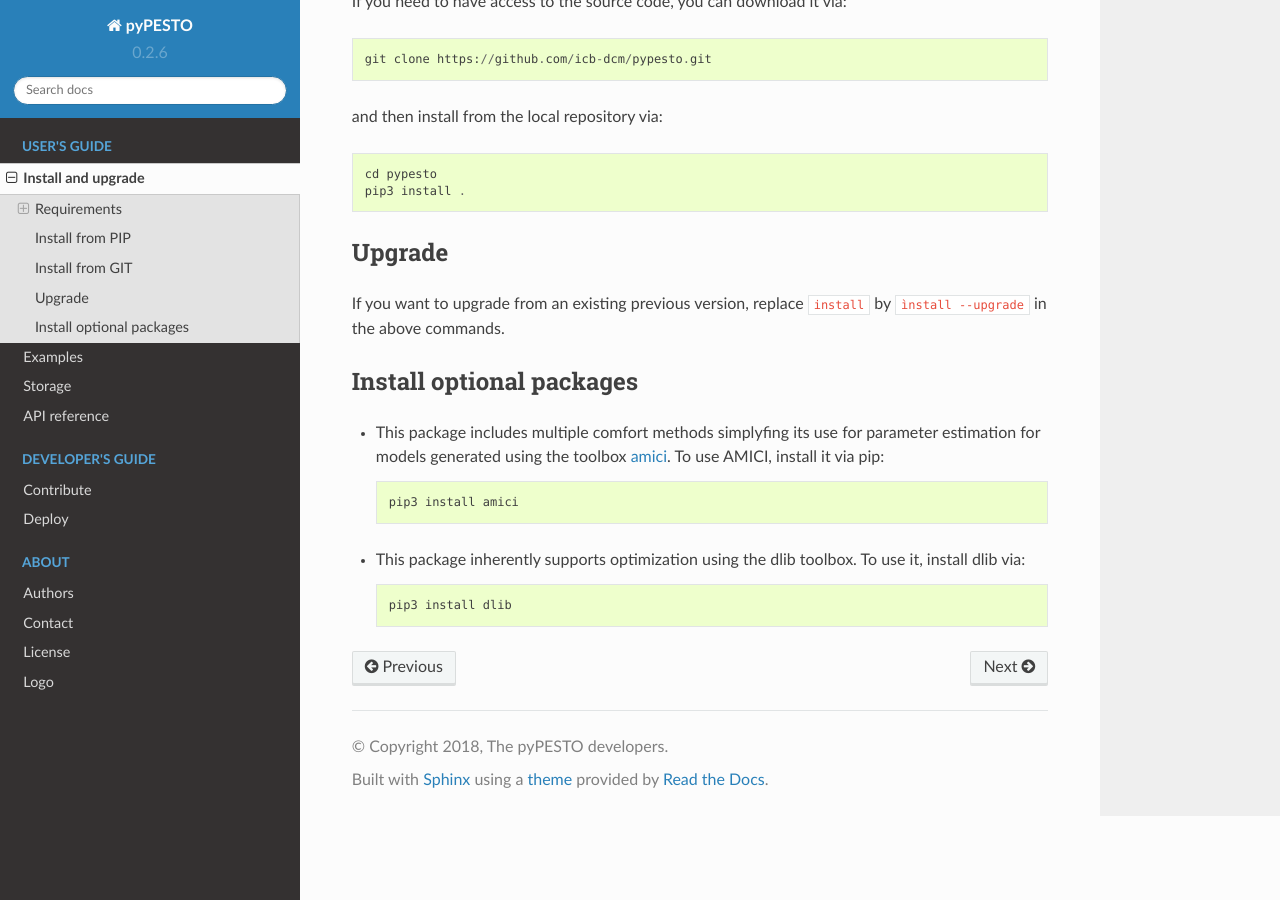
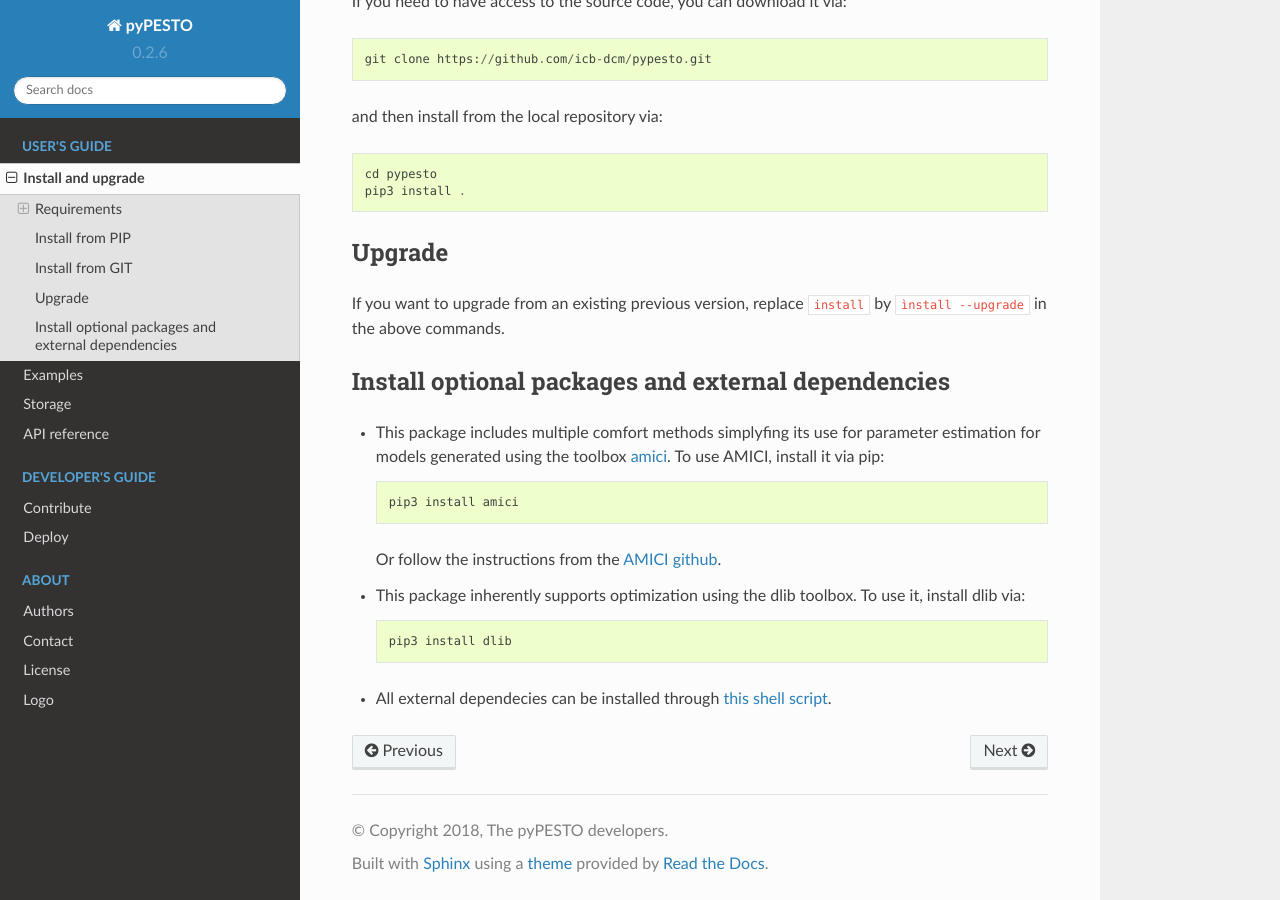
Before and after one commit to ICB-DCM/pyPESTO, a Sphinx documentation site: the page built from doc/install.rst, in a window 1280 px wide and 900 px high, scrolled down 965 px. Built offline with Sphinx 7.4.7 and the Read the Docs theme 2.0.0, drawn with Linux system fonts in a browser that asks for light colours; pages that are not in the unit, such as notebooks, are missing from menus.

Commit message:
Update install.rst
fixes #683

```diff
--- a/doc/install.rst
+++ b/doc/install.rst
@@ -61,8 +61,8 @@
 ``install`` by ``ìnstall --upgrade`` in the above commands.
 
 
-Install optional packages
--------------------------
+Install optional packages and external dependencies
+---------------------------------------------------
 
 * This package includes multiple comfort methods simplyfing its use for
   parameter estimation for models generated using the toolbox
@@ -71,7 +71,13 @@
 
     pip3 install amici
 
+  Or follow the instructions from the
+  `AMICI github <https://github.com/AMICI-dev/AMICI/blob/master/INSTALL.md>`_.
+
 * This package inherently supports optimization using the dlib toolbox.
   To use it, install dlib via::
 
    pip3 install dlib
+
+* All external dependecies can be installed through
+  `this shell script <https://github.com/AMICI-dev/AMICI/blob/master/INSTALL.md>`_.
```
